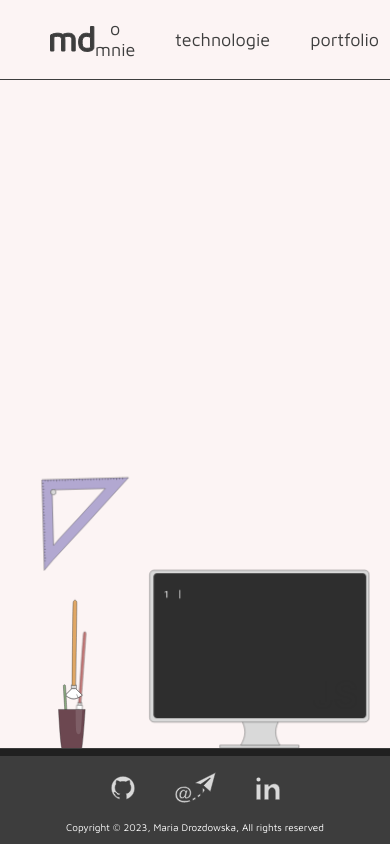
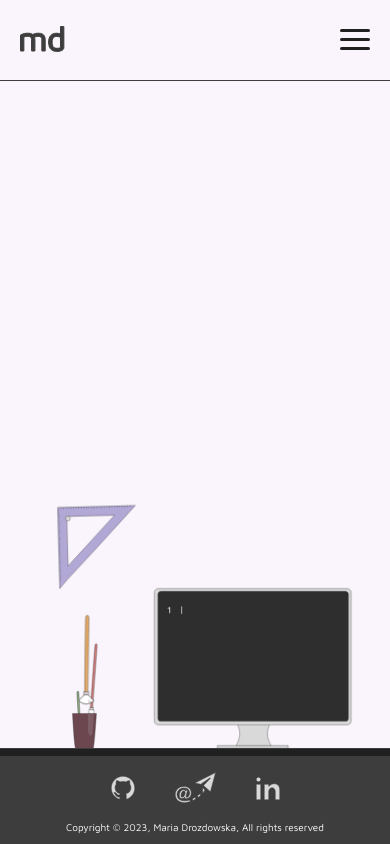
Before and after one commit to drozdowska-maria/my-website, a React (Create React App) app: page / in a window 390 px wide. Built offline with nearby package versions, Linux system fonts and the light colour scheme.

Commit message:
mobile view

```diff
--- a/src/App.module.css
+++ b/src/App.module.css
@@ -2,10 +2,10 @@
   height: 100vh;
   display: flex;
   flex-direction: column;
+  transition: all 0.3s;
 }
 
 .svgWrapper {
-  /* padding-top: 20px; */
   flex: 1;
   display: flex;
   justify-content: center;
@@ -20,12 +20,32 @@
   padding-top: 3px;
   padding-bottom: 2px;
   height: 0px;
+  max-height: 0px;
   width: 100vw;
   transition: all 1s;
   display: flex;
   gap: 3px;
 }
 
-.activeContent {
-  height: 250px;
+.content.active {
+  height: 25vh;
+  max-height: 25vh;
 }
+
+@media screen and (max-width: 600px) {
+  .mainWrapper {
+    height: 100%;
+    min-height: 100vh;
+  }
+
+  .svgWrapper {
+    padding-left: 20px;
+    padding-right: 20px;
+    padding-top: 80px;
+  }
+
+  .content.active {
+    height: 100%;
+    max-height: 2000px;
+  }
+}
--- a/src/App.tsx
+++ b/src/App.tsx
@@ -1,4 +1,4 @@
-import { useEffect, useRef, useState } from "react";
+import { useState } from "react";
 import CTAAnimation from "./components/animations/CTAAnimation/CTAAnimation";
 import { ActiveElementType } from "./components/animations/CTAAnimation/types";
 import styles from "./App.module.css";
@@ -8,7 +8,6 @@ import Technologies from "./components/commons/Technologies/Technologies";
 import { AnimatePresence } from "framer-motion";
 
 function App() {
-  const contentRef = useRef<HTMLDivElement>(null);
   const [activeElement, setActiveElement] = useState<ActiveElementType>("");
 
   return (
@@ -24,10 +23,7 @@ function App() {
         />
       </div>
       <div
-        ref={contentRef}
-        className={`${styles.content} ${
-          activeElement ? styles.activeContent : ""
-        }`}
+        className={`${styles.content} ${!!activeElement ? styles.active : ""}`}
       >
         <AnimatePresence mode="wait">
           {activeElement === "monitor" && <Technologies />}
--- /dev/null
+++ b/src/components/commons/Header/HamburgerButton/HamburgerButton.module.css
@@ -0,0 +1,89 @@
+.button {
+  width: 30px;
+  height: 22.5px;
+  position: relative;
+  -webkit-transform: rotate(0deg);
+  -moz-transform: rotate(0deg);
+  -o-transform: rotate(0deg);
+  transform: rotate(0deg);
+  -webkit-transition: 0.5s ease-in-out;
+  -moz-transition: 0.5s ease-in-out;
+  -o-transition: 0.5s ease-in-out;
+  transition: 0.5s ease-in-out;
+  cursor: pointer;
+  background-color: transparent;
+  border: none;
+  display: none;
+}
+
+.button span {
+  display: block;
+  position: absolute;
+  height: 3px;
+  width: 100%;
+  background: var(--black);
+  border-radius: 9px;
+  opacity: 1;
+  left: 0;
+  -webkit-transform: rotate(0deg);
+  -moz-transform: rotate(0deg);
+  -o-transform: rotate(0deg);
+  transform: rotate(0deg);
+  -webkit-transition: 0.25s ease-in-out;
+  -moz-transition: 0.25s ease-in-out;
+  -o-transition: 0.25s ease-in-out;
+  transition: 0.25s ease-in-out;
+}
+
+.button span:nth-child(1) {
+  top: 0px;
+  -webkit-transform-origin: left center;
+  -moz-transform-origin: left center;
+  -o-transform-origin: left center;
+  transform-origin: left center;
+}
+
+.button span:nth-child(2) {
+  top: 9px;
+  -webkit-transform-origin: left center;
+  -moz-transform-origin: left center;
+  -o-transform-origin: left center;
+  transform-origin: left center;
+}
+
+.button span:nth-child(3) {
+  top: 18px;
+  -webkit-transform-origin: left center;
+  -moz-transform-origin: left center;
+  -o-transform-origin: left center;
+  transform-origin: left center;
+}
+
+.button.open span:nth-child(1) {
+  -webkit-transform: rotate(45deg);
+  -moz-transform: rotate(45deg);
+  -o-transform: rotate(45deg);
+  transform: rotate(45deg);
+  top: -1.5px;
+  left: 4px;
+}
+
+.button.open span:nth-child(2) {
+  width: 0%;
+  opacity: 0;
+}
+
+.button.open span:nth-child(3) {
+  -webkit-transform: rotate(-45deg);
+  -moz-transform: rotate(-45deg);
+  -o-transform: rotate(-45deg);
+  transform: rotate(-45deg);
+  top: 19.5px;
+  left: 4px;
+}
+
+@media screen and (max-width: 600px) {
+  .button {
+    display: block;
+  }
+}
--- /dev/null
+++ b/src/components/commons/Header/HamburgerButton/HamburgerButton.tsx
@@ -0,0 +1,21 @@
+import styles from "./HamburgerButton.module.css";
+
+interface HamburgerButtonProps {
+  open: boolean;
+  onClick: () => void;
+}
+
+const HamburgerButton = ({ open, onClick }: HamburgerButtonProps) => {
+  return (
+    <button
+      onClick={onClick}
+      className={`${styles.button} ${open ? styles.open : ""}`}
+    >
+      <span />
+      <span />
+      <span />
+    </button>
+  );
+};
+
+export default HamburgerButton;
--- a/src/components/commons/Header/Header.module.css
+++ b/src/components/commons/Header/Header.module.css
@@ -7,6 +7,12 @@
   width: 100vw;
 }
 
+.row {
+  display: flex;
+  justify-content: space-between;
+  align-items: center;
+  width: 100%;
+}
 .container {
   max-width: 1500px;
   width: 100%;
@@ -22,3 +28,69 @@
   display: flex;
   gap: 40px;
 }
+
+@media screen and (max-width: 600px) {
+  .wrapper {
+    position: fixed;
+    height: auto;
+    background-color: transparent;
+    z-index: 3;
+  }
+
+  .wrapper.open {
+    height: 100vh;
+  }
+
+  .container {
+    justify-content: space-between;
+    flex-direction: column;
+  }
+
+  .row {
+    padding-left: 20px;
+    padding-right: 20px;
+    width: 100vw;
+    height: 80px;
+    background-color: var(--background-light);
+    top: 0;
+    z-index: 3;
+  }
+
+  .row.open {
+    border-bottom: 1.5px solid var(--background-dark);
+  }
+
+  .buttonWrapper {
+    display: flex;
+    flex-direction: column;
+    gap: 10px;
+    padding-top: 20px;
+    padding-bottom: 20px;
+    align-items: center;
+    margin-top: -150px;
+    position: absolute;
+    background-color: var(--background-light);
+    border-bottom: 1.5px solid var(--background-dark);
+    width: 100vw;
+    z-index: 2;
+    transition: margin-top 0.3s;
+    transition-delay: 0.2s;
+  }
+
+  .buttonWrapper.open {
+    margin-top: 80px;
+  }
+
+  .backdrop {
+    transition: all 0.3s;
+    flex: 1;
+    background-color: var(--black);
+    opacity: 0;
+    z-index: 0;
+    width: 100vw;
+  }
+
+  .backdrop.open {
+    opacity: 0.6;
+  }
+}
--- a/src/components/commons/Header/Header.tsx
+++ b/src/components/commons/Header/Header.tsx
@@ -1,4 +1,6 @@
+import { useState } from "react";
 import { ActiveElementType } from "../../animations/CTAAnimation/types";
+import HamburgerButton from "./HamburgerButton/HamburgerButton";
 import styles from "./Header.module.css";
 import HeaderButton from "./HeaderButton/HeaderButton";
 import Logo from "./Logo/Logo";
@@ -9,36 +11,54 @@ interface HeaderProps {
 }
 
 const Header = ({ activeElement, setActiveElement }: HeaderProps) => {
+  const [openDrawer, setOpenDrawer] = useState(false);
+
+  const toggleDrawer = () => {
+    setOpenDrawer((prevValue) => !prevValue);
+  };
+
+  const handleActiveElement = (value: ActiveElementType) => {
+    setActiveElement(value);
+    setOpenDrawer(false);
+  };
   // TODO: translations
   // TODO: mobile
   return (
-    <div className={styles.wrapper}>
+    <div className={`${styles.wrapper} ${openDrawer ? styles.open : ""}`}>
       <div className={styles.container}>
-        <Logo
-          isActive={!activeElement}
-          onLogoClick={() => setActiveElement("")}
-        />
-        <div className={styles.buttonWrapper}>
+        <div className={`${styles.row} ${openDrawer ? styles.open : ""}`}>
+          <Logo
+            isActive={!activeElement}
+            onLogoClick={() => handleActiveElement("")}
+          />
+          <HamburgerButton open={openDrawer} onClick={toggleDrawer} />
+        </div>
+        <div
+          className={`${styles.buttonWrapper} ${openDrawer ? styles.open : ""}`}
+        >
           <HeaderButton
             isActive={activeElement === "drafting-triangle"}
-            onClick={() => setActiveElement("drafting-triangle")}
+            onClick={() => handleActiveElement("drafting-triangle")}
           >
             o mnie
           </HeaderButton>
           <HeaderButton
             isActive={activeElement === "monitor"}
-            onClick={() => setActiveElement("monitor")}
+            onClick={() => handleActiveElement("monitor")}
           >
             technologie
           </HeaderButton>
           <HeaderButton
             isActive={activeElement === "cup"}
-            onClick={() => setActiveElement("cup")}
+            onClick={() => handleActiveElement("cup")}
           >
             portfolio
           </HeaderButton>
           {/* TODO: language dropdown */}
         </div>
+        <div
+          className={`${styles.backdrop} ${openDrawer ? styles.open : ""}`}
+        />
       </div>
     </div>
   );
--- a/src/components/commons/Header/HeaderButton/HeaderButton.module.css
+++ b/src/components/commons/Header/HeaderButton/HeaderButton.module.css
@@ -5,6 +5,8 @@
   font-size: 18px;
   cursor: pointer;
   transition: color 0.2s;
+  white-space: nowrap;
+  width: fit-content;
 }
 
 .border {
--- a/src/components/commons/Technologies/Technologies.module.css
+++ b/src/components/commons/Technologies/Technologies.module.css
@@ -0,0 +1,15 @@
+.wrapper {
+  width: 100vw;
+  overflow-x: auto;
+  overflow-y: hidden;
+  display: flex;
+  gap: 3px;
+}
+
+@media screen and (max-width: 600px) {
+  .wrapper {
+    flex-direction: column;
+    overflow-y: auto;
+    height: 100%;
+  }
+}
--- a/src/components/commons/Technologies/Technologies.tsx
+++ b/src/components/commons/Technologies/Technologies.tsx
@@ -1,10 +1,10 @@
-import { AnimatePresence } from "framer-motion";
 import JavaScriptIcon from "./Icons/JavaScriptIcon";
 import NextjsIcon from "./Icons/NextjsIcon";
 import ReactIcon from "./Icons/ReactIcon";
 import ReactNativeIcon from "./Icons/ReactNativeIcon";
 import TypeScriptIcon from "./Icons/TypeScriptIcon";
 import TechnologiesItem from "./TechnologiesItem/TechnologiesItem";
+import styles from "./Technologies.module.css";
 
 const technologiesData = [
   { activeBg: "#F0DB4F", Icon: JavaScriptIcon, id: "javascript" },
@@ -16,7 +16,7 @@ const technologiesData = [
 
 const Technologies = () => {
   return (
-    <>
+    <div className={styles.wrapper}>
       {technologiesData.map((technology, index) => (
         <TechnologiesItem
           key={technology.id}
@@ -25,7 +25,7 @@ const Technologies = () => {
           index={index}
         />
       ))}
-    </>
+    </div>
   );
 };
 
--- a/src/components/commons/Technologies/TechnologiesItem/TechnologiesItem.module.css
+++ b/src/components/commons/Technologies/TechnologiesItem/TechnologiesItem.module.css
@@ -3,5 +3,15 @@
   flex: 1;
   justify-content: center;
   align-items: center;
-  transition: all 0.3s;
+  transition: all 0.5s;
+  min-width: 280px;
+  min-height: 200px;
 }
+
+.wrapper svg {
+  transition: all 0.5s;
+}
+
+.wrapper:hover svg {
+  scale: 1.2;
+}
--- a/src/components/commons/Technologies/TechnologiesItem/TechnologiesItem.tsx
+++ b/src/components/commons/Technologies/TechnologiesItem/TechnologiesItem.tsx
@@ -21,7 +21,7 @@ const TechnologiesItem = ({ activeBg, Icon, index }: TechnologiesItemProps) => {
       onMouseOut={() => setIsHovered(false)}
       style={{ backgroundColor: isHovered ? activeBg : "#3d3d3d" }}
     >
-      <Icon fill={isHovered ? undefined : "#d9d9d9"} />
+      <Icon fill={isHovered ? undefined : "#d9d9d9c2"} />
     </motion.div>
   );
 };
--- a/src/index.css
+++ b/src/index.css
@@ -1,8 +1,8 @@
 :root {
-  --background-light: #fcf4f4;
+  --background-light: #faf4fc;
   --white: #ffffff;
   --background-dark: #3d3d3d;
-  --accent: #eb1764;
+  --accent: #be1559;
   --black: #202020;
 }
 
```
